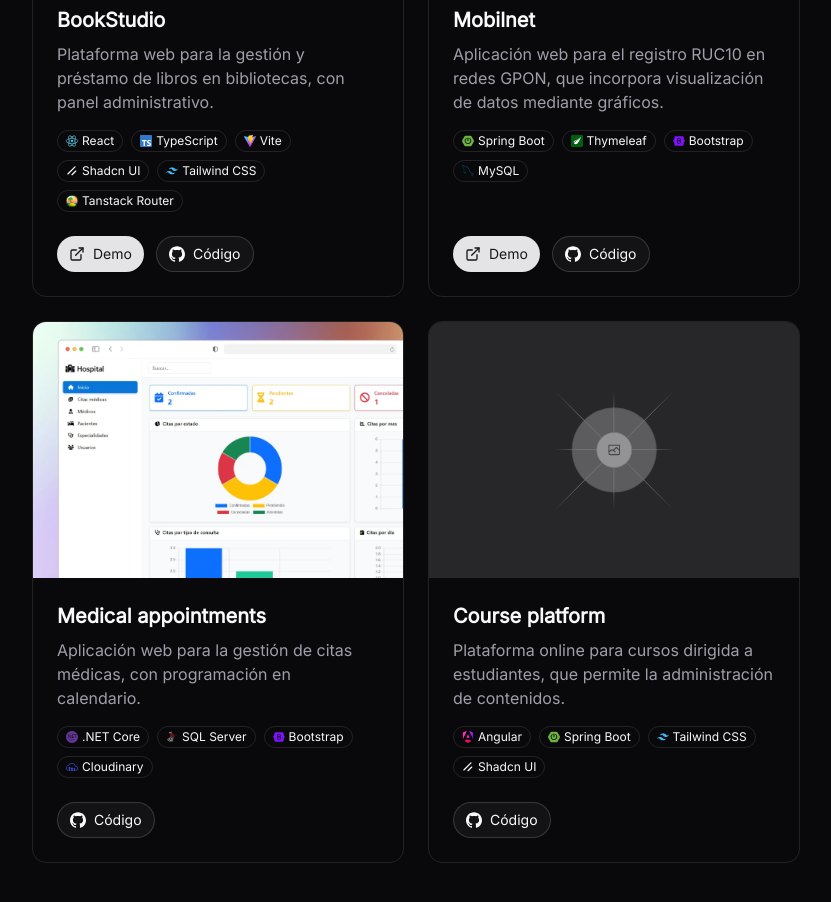
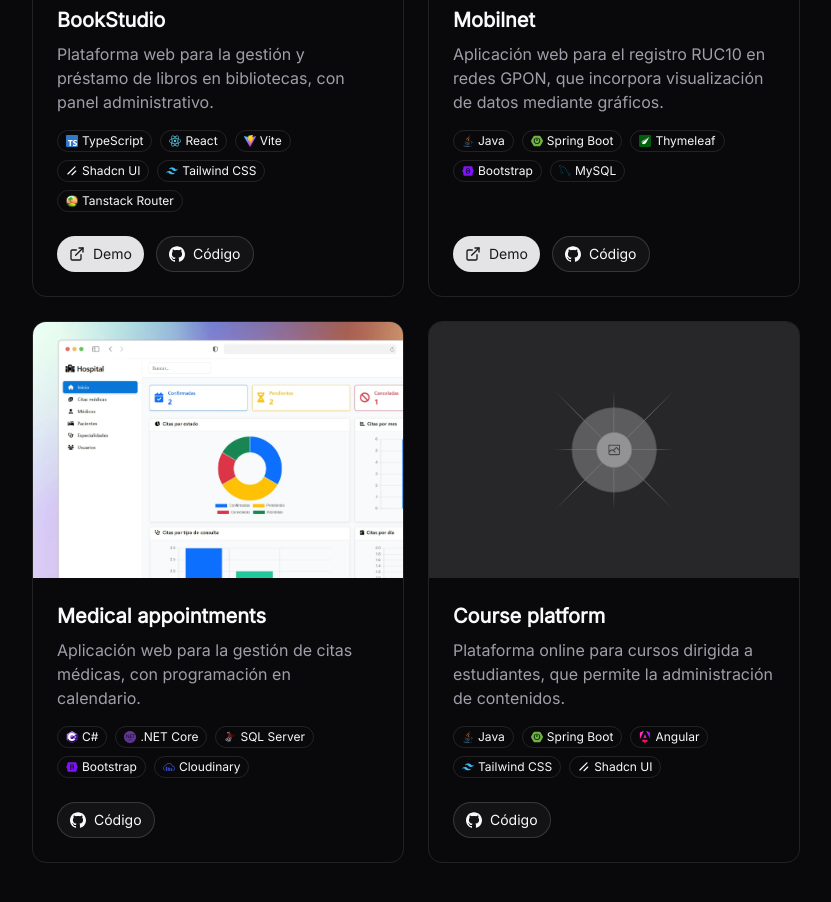
Before and after one commit to jaycodev/my-portfolio, a Next.js app: page / in a window 1280 px wide. Shown: the part 1420-2322 px from the top of the page, without its empty margins (224-1055 px from the left). Built offline with nearby package versions, Linux system fonts and the light colour scheme.

Commit message:
✨ feat(projects): add Java and C# to technologies and sort stacks

```diff
--- a/components/icons.tsx
+++ b/components/icons.tsx
@@ -749,3 +749,123 @@
     </defs>
   </svg>
 );
+
+export const JavaLogo = (props: SVGProps<SVGSVGElement>) => (
+  <svg
+    role="img"
+    viewBox="0 0 256 346"
+    xmlns="http://www.w3.org/2000/svg"
+    preserveAspectRatio="xMidYMid"
+    {...props}
+  >
+    <title>Java</title>
+    <path
+      d="M83 267s-14 8 9 11c27 3 41 2 71-3 0 0 8 5 19 9-67 29-153-2-99-17M74 230s-15 11 8 13c29 3 52 3 92-4 0 0 6 5 15 8-82 24-173 2-115-17"
+      fill="#5382A1"
+    />
+    <path
+      d="M144 166c17 19-4 36-4 36s42-22 22-49c-18-26-32-38 44-82 0 0-119 29-62 95"
+      fill="#E76F00"
+    />
+    <path
+      d="M233 295s10 8-10 15c-39 12-163 15-197 0-12-5 11-13 18-14l12-2c-14-9-89 19-38 28 138 22 251-10 215-27M89 190s-63 15-22 21c17 2 51 2 83-1 26-2 52-7 52-7l-16 9c-64 16-187 8-151-9 30-14 54-13 54-13M202 253c64-33 34-66 13-61l-7 2s2-3 6-5c41-14 73 43-14 66l2-2"
+      fill="#5382A1"
+    />
+    <path
+      d="M162 0s36 36-34 91c-56 45-12 70 0 99-32-30-56-56-40-80 23-35 89-53 74-110"
+      fill="#E76F00"
+    />
+    <path
+      d="M95 345c62 4 158-3 160-32 0 0-4 11-51 20-53 10-119 9-158 2 0 0 8 7 49 10"
+      fill="#5382A1"
+    />
+  </svg>
+);
+
+export const CSharpLogo = (props: SVGProps<SVGSVGElement>) => (
+  <svg
+    role="img"
+    viewBox="0 -1.43 255.58 290.11"
+    xmlns="http://www.w3.org/2000/svg"
+    preserveAspectRatio="xMidYMid"
+    {...props}
+  >
+    <title>C#</title>
+    <path
+      fill="#a179dc"
+      d="M255.57 84.45c0-4.83-1.04-9.1-3.13-12.76a24.4 24.4 0 0 0-9.24-9C209.17 43.05 175.1 23.5 141.1 3.86c-9.17-5.3-18.06-5.1-27.16.27-13.54 7.98-81.35 46.83-101.55 58.53C4.06 67.5.02 74.87 0 84.44v118.37c0 4.72 1 8.9 2.99 12.51 2.05 3.72 5.17 6.82 9.38 9.26 20.21 11.7 88.02 50.55 101.56 58.53 9.11 5.38 18 5.57 27.17.27 34.02-19.64 68.08-39.2 102.1-58.81a24.33 24.33 0 0 0 9.4-9.25c1.99-3.61 2.98-7.8 2.98-12.52l-.01-118.35"
+    />
+    <path
+      fill="#280068"
+      d="M128.18 143.24 2.98 215.33c2.06 3.7 5.18 6.8 9.4 9.25 20.2 11.7 88.01 50.55 101.55 58.53 9.11 5.38 18 5.57 27.17.27 34.02-19.64 68.08-39.2 102.1-58.81a24.33 24.33 0 0 0 9.4-9.25z"
+    />
+    <path
+      fill="#390091"
+      d="M255.57 84.45c0-4.83-1.04-9.1-3.13-12.76l-124.26 71.55 124.41 72.07c2-3.6 2.99-7.79 3-12.51 0 0 0-78.9-.02-118.35"
+    />
+    <g fill="#fff">
+      <path d="M201.9 116.3v13.47h13.47v-13.48h6.73v13.48h13.48v6.73H222.1v13.48h13.48v6.74H222.1v13.47h-6.73V156.7h-13.48v13.48h-6.73V156.7h-13.48v-6.73h13.47V136.5h-13.47v-6.74h13.47v-13.48zm13.47 20.2h-13.48v13.48h13.48z" />
+      <path d="M128.46 48.63a94.96 94.96 0 0 1 82.26 47.45l-.16-.27-41.35 23.8A47.28 47.28 0 0 0 129 96.33h-.54a47.3 47.3 0 0 0-47.3 47.3 47.08 47.08 0 0 0 6.23 23.47 47.28 47.28 0 0 0 82.29-.27l-.2.35 41.29 23.91a94.97 94.97 0 0 1-81.25 47.54h-1.06a94.96 94.96 0 0 1-95-95 95 95 0 0 1 95-95z" />
+    </g>
+  </svg>
+);
+
+export const NextJsLogo = (props: SVGProps<SVGSVGElement>) => (
+  <svg
+    role="img"
+    viewBox="0 0 180 180"
+    xmlns="http://www.w3.org/2000/svg"
+    {...props}
+  >
+    <title>Next.js</title>
+    <mask
+      id="nextjs_icon_dark__mask0_408_139"
+      style={{ maskType: "alpha" }}
+      maskUnits="userSpaceOnUse"
+      x="0"
+      y="0"
+      width="180"
+      height="180"
+    >
+      <circle cx="90" cy="90" r="90" fill="black" />
+    </mask>
+    <g mask="url(#nextjs_icon_dark__mask0_408_139)">
+      <circle cx="90" cy="90" r="87" fill="black" stroke="white" strokeWidth="6" />
+      <path
+        d="M149.508 157.52L69.142 54H54V125.97H66.1136V69.3836L139.999 164.845C143.333 162.614 146.509 160.165 149.508 157.52Z"
+        fill="url(#nextjs_icon_dark__paint0_linear_408_139)"
+      />
+      <rect
+        x="115"
+        y="54"
+        width="12"
+        height="72"
+        fill="url(#nextjs_icon_dark__paint1_linear_408_139)"
+      />
+    </g>
+    <defs>
+      <linearGradient
+        id="nextjs_icon_dark__paint0_linear_408_139"
+        x1="109"
+        y1="116.5"
+        x2="144.5"
+        y2="160.5"
+        gradientUnits="userSpaceOnUse"
+      >
+        <stop stopColor="white" />
+        <stop offset="1" stopColor="white" stopOpacity="0" />
+      </linearGradient>
+      <linearGradient
+        id="nextjs_icon_dark__paint1_linear_408_139"
+        x1="121"
+        y1="54"
+        x2="120.799"
+        y2="106.875"
+        gradientUnits="userSpaceOnUse"
+      >
+        <stop stopColor="white" />
+        <stop offset="1" stopColor="white" stopOpacity="0" />
+      </linearGradient>
+    </defs>
+  </svg>
+);
--- a/components/projects.tsx
+++ b/components/projects.tsx
@@ -19,6 +19,8 @@
   SQLServerLogo,
   CloudinaryLogo,
   AngularLogo,
+  JavaLogo,
+  CSharpLogo,
 } from "./icons";
 import { motion } from "framer-motion";
 import Image from "next/image";
@@ -113,8 +115,8 @@
         "Plataforma web para la gestión y préstamo de libros en bibliotecas, con panel administrativo.",
       image: "/images/projects/bookstudio.webp",
       technologies: [
+        { label: "TypeScript", icon: TypeScriptLogo },
         { label: "React", icon: ReactLogo },
-        { label: "TypeScript", icon: TypeScriptLogo },
         { label: "Vite", icon: ViteLogo },
         { label: "Shadcn UI", icon: ShadcnLogo },
         { label: "Tailwind CSS", icon: TailwindLogo },
@@ -129,6 +131,7 @@
         "Aplicación web para el registro RUC10 en redes GPON, que incorpora visualización de datos mediante gráficos.",
       image: "/images/projects/mobilnet.webp",
       technologies: [
+        { label: "Java", icon: JavaLogo },
         { label: "Spring Boot", icon: SpringBootLogo },
         { label: "Thymeleaf", icon: ThymeleafLogo },
         { label: "Bootstrap", icon: BootstrapLogo },
@@ -143,6 +146,7 @@
         "Aplicación web para la gestión de citas médicas, con programación en calendario.",
       image: "/images/projects/medical-appointments.webp",
       technologies: [
+        { label: "C#", icon: CSharpLogo },
         { label: ".NET Core", icon: DotNetCoreLogo },
         { label: "SQL Server", icon: SQLServerLogo },
         { label: "Bootstrap", icon: BootstrapLogo },
@@ -156,8 +160,9 @@
         "Plataforma online para cursos dirigida a estudiantes, que permite la administración de contenidos.",
       image: "/images/placeholder.svg",
       technologies: [
+        { label: "Java", icon: JavaLogo },
+        { label: "Spring Boot", icon: SpringBootLogo },
         { label: "Angular", icon: AngularLogo },
-        { label: "Spring Boot", icon: SpringBootLogo },
         { label: "Tailwind CSS", icon: TailwindLogo },
         { label: "Shadcn UI", icon: ShadcnLogo },
       ],
```
